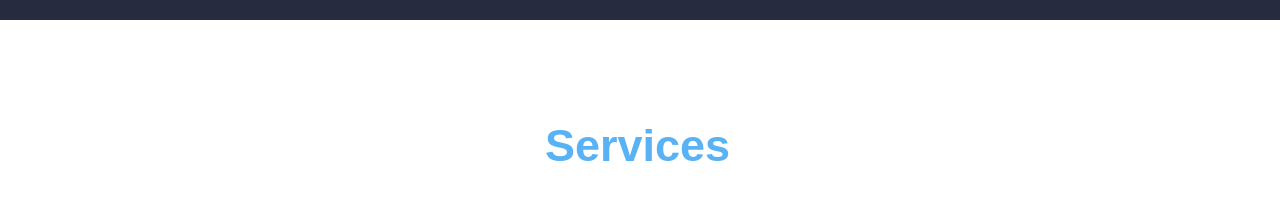
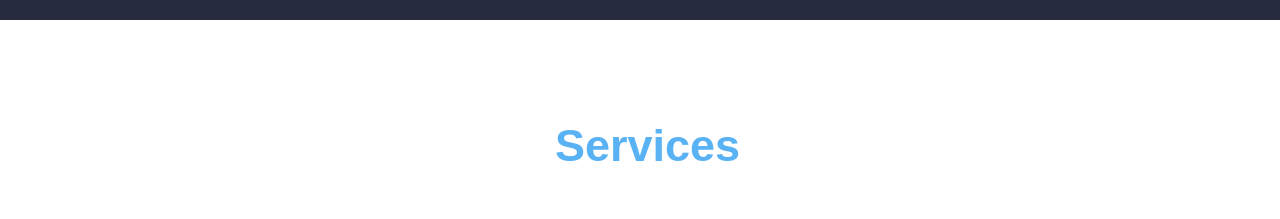
Before and after one commit to amit2227-github/Portfolio, a plain HTML site: page index.html in a window 1280 px wide. Shown: the part 1580-1799 px from the top of the page. Drawn offline with nearby package versions, Linux system fonts and the light colour scheme.

Commit message:
Resolved merge conflicts

```diff
--- a/index.css
+++ b/index.css
@@ -199,7 +199,7 @@ span{
 
 .services h2{
     margin-bottom: 5rem;
-    margin-right: 8rem;
+    margin-right: 6rem;
 }
 
 .services-container{
```
